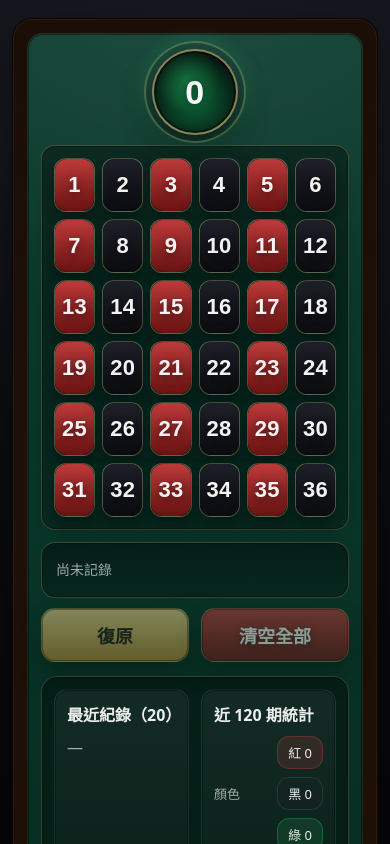
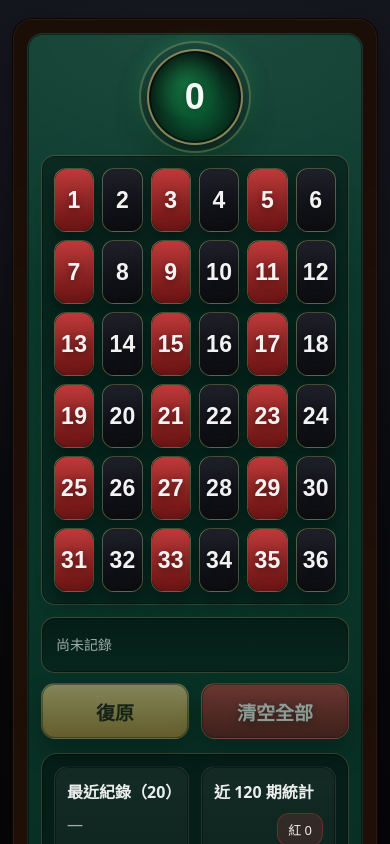
Before and after one commit to aley0221-cpu/langlive-roulette-pwa, a React (Vite) app: page / in a window 390 px wide. Shown: the top 844 px of the page. Built offline with nearby package versions, Linux system fonts and the light colour scheme.

Commit message:
Add Samsung Galaxy A16 specific size optimizations at the end of CSS file

```diff
--- a/src/App.css
+++ b/src/App.css
@@ -397,3 +397,52 @@ body{
   .numberGrid{ gap: 7px; }
   .zeroHeroBtn{ width: 86px; height: 86px; }
 }
+
+/* ===== Samsung Galaxy A16 專用尺寸優化 ===== */
+@media (max-width: 420px) {
+
+  /* 1–36 數字格 */
+  .numberGrid {
+    gap: 8px;
+  }
+
+  .numBtn {
+    height: 64px;        /* 放大，拇指好按 */
+  }
+
+  .numBtnInner {
+    font-size: 23px;
+  }
+
+  /* 中央大 0 */
+  .zeroHeroBtn {
+    width: 96px;
+    height: 96px;
+  }
+
+  .zeroHeroNum {
+    font-size: 36px;
+  }
+
+  /* 圓球最近記錄 */
+  .ball {
+    width: 44px;
+    height: 44px;
+    font-size: 16px;
+  }
+
+  /* 功能鍵 */
+  .actionBtn {
+    height: 56px;
+    font-size: 19px;
+  }
+
+  /* 統計區字體微調 */
+  .panelTitle {
+    font-size: 16px;
+  }
+
+  .recentNum {
+    font-size: 18px;
+  }
+}
```
